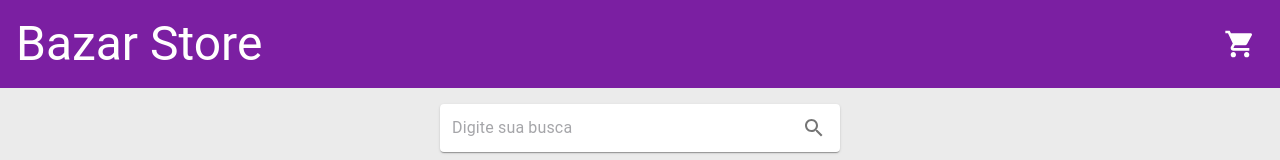
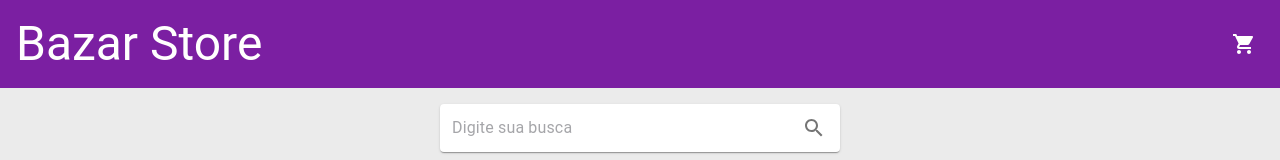
Before and after one commit to paulohenrique-amaral/frontend-online-store, a React (Vite) app: page / in a window 1280 px wide. Shown: the top 160 px of the page. Built offline with nearby package versions, Linux system fonts and the light colour scheme; no server answers.

Commit message:
style: update style

```diff
--- a/src/components/ShoppingCart/ShoppingCart.tsx
+++ b/src/components/ShoppingCart/ShoppingCart.tsx
@@ -27,7 +27,7 @@ function ShoppingCart() {
             },
           } }
         >
-          <ShoppingCartIcon style={ { fontSize: '2rem' } } />
+          <ShoppingCartIcon style={ { fontSize: '1.5rem' } } />
         </StyledBadge>
       </IconButton>
       <CartDrawer />
```
